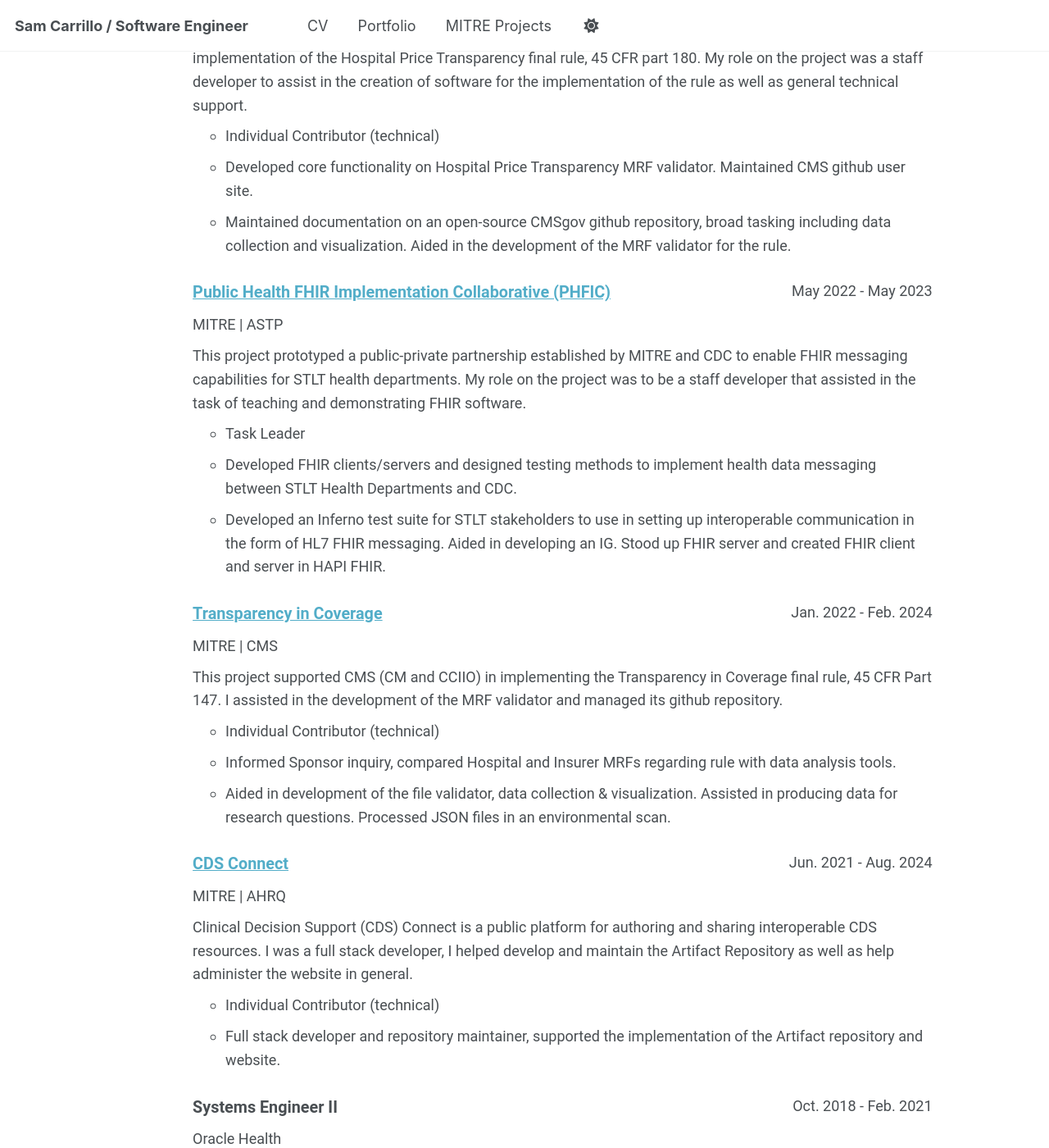
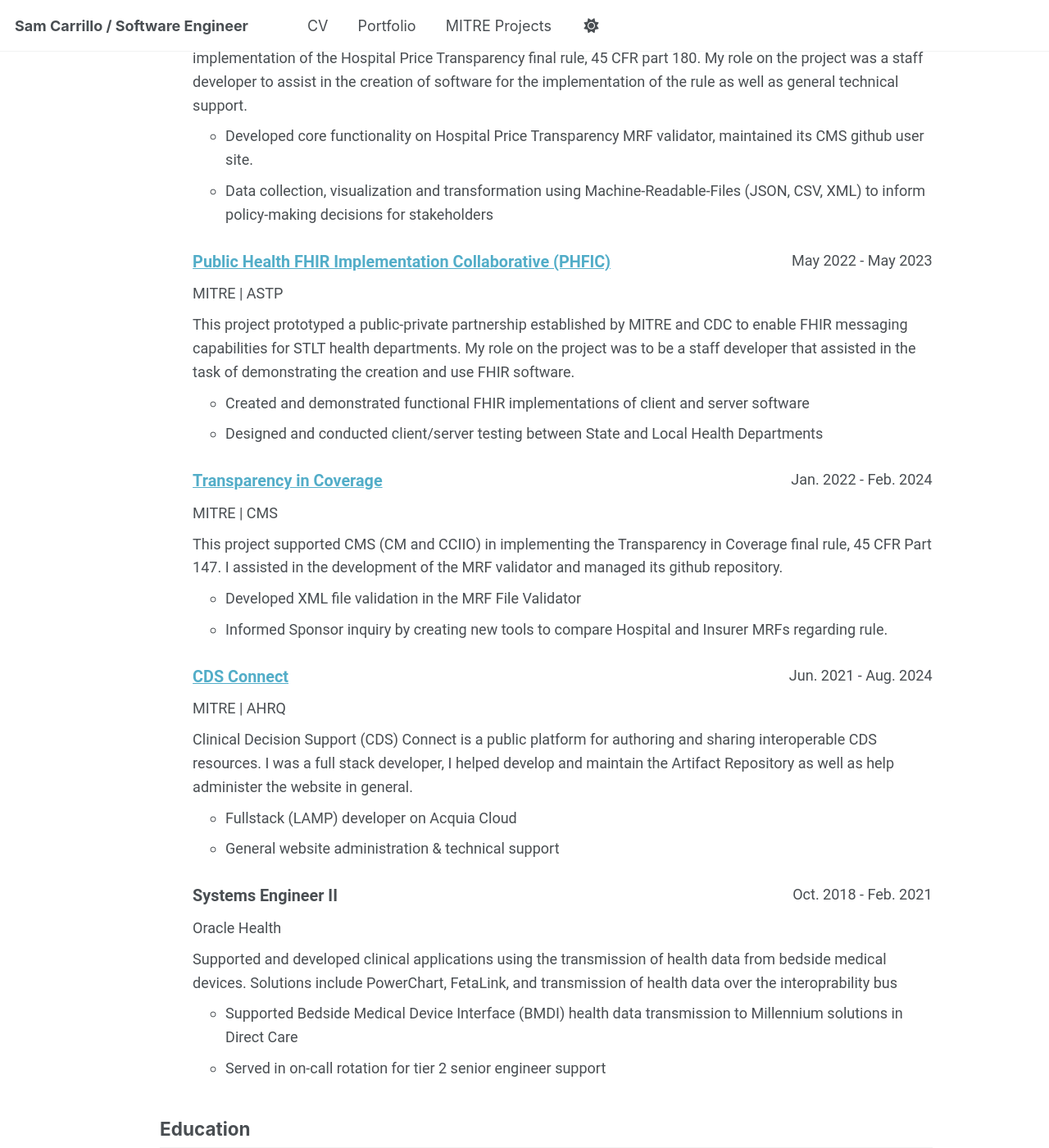
Before and after one commit to carrils/carrils.github.io, a Jekyll site: the page built from _pages/cv-json.md, in a window 1280 px wide and 1400 px high, scrolled down 1371 px. Shown: the whole window at 82% size. Built offline with Jekyll 4.4.1, drawn with Linux system fonts in a browser that asks for light colours; a script that is not in the unit is left out; some of the changed lines change nothing that is shown; some of the changed text lies outside the part shown.

Commit message:
minor updates

```diff
--- a/_data/cv.json
+++ b/_data/cv.json
@@ -32,8 +32,8 @@
       "summary": "Inferno is a ruby framework to test server-client conformance to FHIR messaging standards and Implementation Guides. My role for this project focused on being one of their primary developers, creating conformance test kits in Ruby.",
       "link": "/project/ASTP-Inferno",
       "highlights": [
-        "Individual Contributor (technical)",
-        "Developed Test Kits & internal team tooling; Carin for blue button, Bulk data, US CDI."
+        "Developed internal team tooling to assist in the automation of test kit creation",
+        "Contributed to the development of multiple test kits; Carin for blue button, Bulk data, US CDI"
       ]
     },
     {
@@ -44,9 +44,8 @@
       "summary": "A project aimed to support and advise leadership at the Center for Medicare (CM) within CMS in the implementation of the Hospital Price Transparency final rule, 45 CFR part 180. My role on the project was a staff developer to assist in the creation of software for the implementation of the rule as well as general technical support.",
       "link": "/project/CMS-HPT",
       "highlights": [
-        "Individual Contributor (technical)",
-        "Developed core functionality on Hospital Price Transparency MRF validator. Maintained CMS github user site.",
-        "Maintained documentation on an open-source CMSgov github repository, broad tasking including data collection and visualization. Aided in the development of the MRF validator for the rule."
+        "Developed core functionality on Hospital Price Transparency MRF validator, maintained its CMS github user site.",
+        "Data collection, visualization and transformation using Machine-Readable-Files (JSON, CSV, XML) to inform policy-making decisions for stakeholders"
       ]
     },
     {
@@ -54,12 +53,11 @@
       "position": "Public Health FHIR Implementation Collaborative (PHFIC)",
       "startDate": "May 2022",
       "endDate": "May 2023",
-      "summary": "This project prototyped a public-private partnership established by MITRE and CDC to enable FHIR messaging capabilities for STLT health departments. My role on the project was to be a staff developer that assisted in the task of teaching and demonstrating FHIR software.",
+      "summary": "This project prototyped a public-private partnership established by MITRE and CDC to enable FHIR messaging capabilities for STLT health departments. My role on the project was to be a staff developer that assisted in the task of demonstrating the creation and use FHIR software.",
       "link": "/project/ONC-PHFIC",
       "highlights": [
-        "Task Leader",
-        "Developed FHIR clients/servers and designed testing methods to implement health data messaging between STLT Health Departments and CDC.",
-        "Developed an Inferno test suite for STLT stakeholders to use in setting up interoperable communication in the form of HL7 FHIR messaging. Aided in developing an IG. Stood up FHIR server and created FHIR client and server in HAPI FHIR."
+        "Created and demonstrated functional FHIR implementations of client and server software",
+        "Designed and conducted client/server testing between State and Local Health Departments"
       ]
     },
     {
@@ -70,9 +68,8 @@
       "summary": "This project supported CMS (CM and CCIIO) in implementing the Transparency in Coverage final rule, 45 CFR Part 147. I assisted in the development of the MRF validator and managed its github repository.",
       "link": "/project/CMS-TiC",
       "highlights": [
-        "Individual Contributor (technical)",
-        "Informed Sponsor inquiry, compared Hospital and Insurer MRFs regarding rule with data analysis tools.",
-        "Aided in development of the file validator, data collection & visualization. Assisted in producing data for research questions. Processed JSON files in an environmental scan."
+        "Developed XML file validation in the MRF File Validator",
+        "Informed Sponsor inquiry by creating new tools to compare Hospital and Insurer MRFs regarding rule."
       ]
     },
     {
@@ -83,8 +80,8 @@
       "summary": "Clinical Decision Support (CDS) Connect is a public platform for authoring and sharing interoperable CDS resources. I was a full stack developer, I helped develop and maintain the Artifact Repository as well as help administer the website in general.",
       "link": "/project/AHRQ-CDS-Connect",
       "highlights": [
-        "Individual Contributor (technical)",
-        "Full stack developer and repository maintainer, supported the implementation of the Artifact repository and website."
+        "Fullstack (LAMP) developer on Acquia Cloud",
+        "General website administration & technical support"
       ]
     },
     {
@@ -92,11 +89,11 @@
       "position": "Systems Engineer II",
       "startDate": "Oct. 2018",
       "endDate": "Feb. 2021",
-      "summary": "Developed and supported clinical applications and the transmission of health data for bedside medical devices.",
+      "summary": "Supported and developed clinical applications using the transmission of health data from bedside medical devices. Solutions include PowerChart, FetaLink, and transmission of health data over the interoprability bus",
       "link": "",
       "highlights": [
-        "fill with stuff from the_way",
-        "fill with stuff from the_way"
+        "Supported Bedside Medical Device Interface (BMDI) health data transmission to Millennium solutions in Direct Care",
+        "Served in on-call rotation for tier 2 senior engineer support"
       ]
     }
   ],
--- /dev/null
+++ b/_data/soup.json
@@ -0,0 +1,120 @@
+{
+  "abstract": "This final rule implements certain provisions of the 21st Century Cures Act, including Conditions and Maintenance of Certification requirements for health information technology (health IT) developers under the ONC Health IT Certification Program (Program), the voluntary certification of health IT for use by pediatric health care providers, and reasonable and necessary activities that do not constitute information blocking. The implementation of these provisions will advance interoperability and support the access, exchange, and use of electronic health information. The rule also finalizes certain modifications to the 2015 Edition health IT certification criteria and Program in additional ways to advance interoperability, enhance health IT certification, and reduce burden and costs.",
+  "action": "Final rule.",
+  "agencies": [
+    {
+      "raw_name": "DEPARTMENT OF HEALTH AND HUMAN SERVICES",
+      "name": "Health and Human Services Department",
+      "id": 221,
+      "url": "https://www.federalregister.gov/agencies/health-and-human-services-department",
+      "json_url": "https://www.federalregister.gov/api/v1/agencies/221",
+      "parent_id": null,
+      "slug": "health-and-human-services-department"
+    },
+    {
+      "raw_name": "Office of the Secretary"
+    }
+  ],
+  "body_html_url": "https://www.federalregister.gov/documents/full_text/html/2020/05/01/2020-07419.html",
+  "cfr_references": [
+    {
+      "chapter": null,
+      "citation_url": null,
+      "part": 170,
+      "title": 45
+    },
+    {
+      "chapter": null,
+      "citation_url": null,
+      "part": 171,
+      "title": 45
+    }
+  ],
+  "citation": "85 FR 25642",
+  "comment_url": null,
+  "comments_close_on": null,
+  "correction_of": null,
+  "corrections": [
+    "https://www.federalregister.gov/api/v1/documents/C1-2020-07419",
+    "https://www.federalregister.gov/api/v1/documents/C2-2020-07419"
+  ],
+  "dates": "Effective date: This final rule is effective on June 30, 2020.",
+  "disposition_notes": null,
+  "docket_ids": [],
+  "dockets": [],
+  "document_number": "2020-07419",
+  "effective_on": "2020-06-30",
+  "end_page": 25961,
+  "executive_order_notes": null,
+  "executive_order_number": null,
+  "explanation": null,
+  "full_text_xml_url": "https://www.federalregister.gov/documents/full_text/xml/2020/05/01/2020-07419.xml",
+  "html_url": "https://www.federalregister.gov/documents/2020/05/01/2020-07419/21st-century-cures-act-interoperability-information-blocking-and-the-onc-health-it-certification",
+  "images": {},
+  "images_metadata": {},
+  "json_url": "https://www.federalregister.gov/api/v1/documents/2020-07419?publication_date=2020-05-01",
+  "mods_url": "https://www.govinfo.gov/metadata/granule/FR-2020-05-01/2020-07419/mods.xml",
+  "not_received_for_publication": null,
+  "page_length": 320,
+  "page_views": {
+    "count": 317091,
+    "last_updated": "2026-01-17 10:15:03 -0500"
+  },
+  "pdf_url": "https://www.govinfo.gov/content/pkg/FR-2020-05-01/pdf/2020-07419.pdf",
+  "presidential_document_number": null,
+  "proclamation_number": null,
+  "public_inspection_pdf_url": "https://public-inspection.federalregister.gov/2020-07419.pdf?1587500136",
+  "publication_date": "2020-05-01",
+  "raw_text_url": "https://www.federalregister.gov/documents/full_text/text/2020/05/01/2020-07419.txt",
+  "regulation_id_number_info": {
+    "0955-AA01": {
+      "issue": "202004",
+      "html_url": "https://www.federalregister.gov/regulations/0955-AA01/21st-century-cures-act-interoperability-information-blocking-and-the-onc-health-it-certification-pro",
+      "title": "21st Century Cures Act: Interoperability, Information Blocking, and the ONC Health IT Certification Program",
+      "xml_url": "http://www.reginfo.gov/public/do/eAgendaViewRule?pubId=202004&RIN=0955-AA01&operation=OPERATION_EXPORT_XML",
+      "priority_category": "Economically Significant"
+    }
+  },
+  "regulation_id_numbers": [
+    "0955-AA01"
+  ],
+  "regulations_dot_gov_info": {
+    "supporting_documents": [],
+    "comments_count": 0,
+    "agency_id": "HHS",
+    "comments_url": "https://www.regulations.gov/docketBrowser?rpp=50&so=DESC&sb=postedDate&po=0&dct=PS&D=HHS-OS-2022-0008",
+    "supporting_documents_count": 0,
+    "docket_id": "HHS-OS-2022-0008",
+    "document_id": "HHS-OS-2022-0008-0577",
+    "regulation_id_number": null,
+    "title": "HHS 2022 Archive",
+    "checked_regulationsdotgov_at": "2022-05-28T03:30:05Z"
+  },
+  "regulations_dot_gov_url": null,
+  "significant": true,
+  "signing_date": null,
+  "start_page": 25642,
+  "subtype": null,
+  "title": "21st Century Cures Act: Interoperability, Information Blocking, and the ONC Health IT Certification Program",
+  "toc_doc": null,
+  "toc_subject": null,
+  "topics": [
+    "Computer technology",
+    "Health",
+    "Health care",
+    "Health insurance",
+    "Health professions",
+    "Health records",
+    "Health records",
+    "Hospitals",
+    "Incorporation by reference",
+    "Laboratories",
+    "Medicaid",
+    "Medicare",
+    "Privacy",
+    "Public health",
+    "Reporting and recordkeeping requirements"
+  ],
+  "type": "Rule",
+  "volume": 85
+}
--- a/_data/work_exp.json
+++ b/_data/work_exp.json
@@ -7,8 +7,8 @@
     "summary": "Inferno is a ruby framework to test server-client conformance to FHIR messaging standards and Implementation Guides. My role for this project focused on being one of their primary developers, creating conformance test kits in Ruby.",
     "link": "/project/ASTP-Inferno",
     "highlights": [
-      "Individual Contributor (technical)",
-      "Developed Test Kits & internal team tooling; Carin for blue button, Bulk data, US CDI."
+      "Developed internal team tooling to assist in the automation of test kit creation",
+      "Contributed to the development of multiple test kits; Carin for blue button, Bulk data, US CDI"
     ]
   },
   {
@@ -19,9 +19,8 @@
     "summary": "A project aimed to support and advise leadership at the Center for Medicare (CM) within CMS in the implementation of the Hospital Price Transparency final rule, 45 CFR part 180. My role on the project was a staff developer to assist in the creation of software for the implementation of the rule as well as general technical support.",
     "link": "/project/CMS-HPT",
     "highlights": [
-      "Individual Contributor (technical)",
-      "Developed core functionality on Hospital Price Transparency MRF validator. Maintained CMS github user site.",
-      "Maintained documentation on an open-source CMSgov github repository, broad tasking including data collection and visualization. Aided in the development of the MRF validator for the rule."
+      "Developed core functionality on Hospital Price Transparency MRF validator, maintained its CMS github user site.",
+      "Data collection, visualization and transformation using Machine-Readable-Files (JSON, CSV, XML) to inform policy-making decisions for stakeholders"
     ]
   },
   {
@@ -29,12 +28,11 @@
     "company": "MITRE | ASTP",
     "startDate": "May 2022",
     "endDate": "May 2023",
-    "summary": "This project prototyped a public-private partnership established by MITRE and CDC to enable FHIR messaging capabilities for STLT health departments. My role on the project was to be a staff developer that assisted in the task of teaching and demonstrating FHIR software.",
+    "summary": "This project prototyped a public-private partnership established by MITRE and CDC to enable FHIR messaging capabilities for STLT health departments. My role on the project was to be a staff developer that assisted in the task of demonstrating the creation and use FHIR software.",
     "link": "/project/ONC-PHFIC",
     "highlights": [
-      "Task Leader",
-      "Developed FHIR clients/servers and designed testing methods to implement health data messaging between STLT Health Departments and CDC.",
-      "Developed an Inferno test suite for STLT stakeholders to use in setting up interoperable communication in the form of HL7 FHIR messaging. Aided in developing an IG. Stood up FHIR server and created FHIR client and server in HAPI FHIR."
+      "Created and demonstrated functional FHIR implementations of client and server software",
+      "Designed and conducted client/server testing between State and Local Health Departments"
     ]
   },
   {
@@ -45,9 +43,8 @@
     "summary": "This project supported CMS (CM and CCIIO) in implementing the Transparency in Coverage final rule, 45 CFR Part 147. I assisted in the development of the MRF validator and managed its github repository.",
     "link": "/project/CMS-TiC",
     "highlights": [
-      "Individual Contributor (technical)",
-      "Informed Sponsor inquiry, compared Hospital and Insurer MRFs regarding rule with data analysis tools.",
-      "Aided in development of the file validator, data collection & visualization. Assisted in producing data for research questions. Processed JSON files in an environmental scan."
+      "Developed XML file validation in the MRF File Validator",
+      "Informed Sponsor inquiry by creating new tools to compare Hospital and Insurer MRFs regarding rule."
     ]
   },
   {
@@ -58,8 +55,8 @@
     "summary": "Clinical Decision Support (CDS) Connect is a public platform for authoring and sharing interoperable CDS resources. I was a full stack developer, I helped develop and maintain the Artifact Repository as well as help administer the website in general.",
     "link": "/project/AHRQ-CDS-Connect",
     "highlights": [
-      "Individual Contributor (technical)",
-      "Full stack developer and repository maintainer, supported the implementation of the Artifact repository and website."
+      "Fullstack (LAMP) developer on Acquia Cloud",
+      "General website administration & technical support"
     ]
   },
   {
@@ -67,11 +64,11 @@
     "company": "Oracle Health",
     "startDate": "Oct. 2018",
     "endDate": "Feb. 2021",
-    "summary": "Developed and supported clinical applications and the transmission of health data for bedside medical devices.",
+    "summary": "Supported and developed clinical applications using the transmission of health data from bedside medical devices. Solutions include PowerChart, FetaLink, and transmission of health data over the interoprability bus among others.",
     "link": "",
     "highlights": [
-      "fill with stuff from the_way",
-      "fill with stuff from the_way"
+      "Supported Bedside Medical Device Interface (BMDI) health data transmission to Millennium solutions in Direct Care",
+      "Served in on-call rotation for tier 2 senior engineer support"
     ]
   }
 ]
--- a/_projects/PHFIC.md
+++ b/_projects/PHFIC.md
@@ -24,7 +24,7 @@
 ======
 My role on the project was to be a staff developer and individual contributor that supported the technical lead in the task of teaching and demonstrating FHIR software.
 Some of the things I did on my time in the project include:
-* Helped design and demonstrate functional reference implementations of new FHIR implementation guides
-* Designed and implemented testing methodology netween a fhir client and a server with state and local HDs
-* Created documentation to assist in teaching how to develop this software for a health department
+* Designed and demonstrated functional reference implementations of new FHIR IGs (both server and client)
+* Designed and conducted client/server testing between state and local HDs
+* Created technical documentation teaching how to develop fhir clients and server software for a health department
 * Researched existing OTS solutions that may fit a health departments desired use case
```
